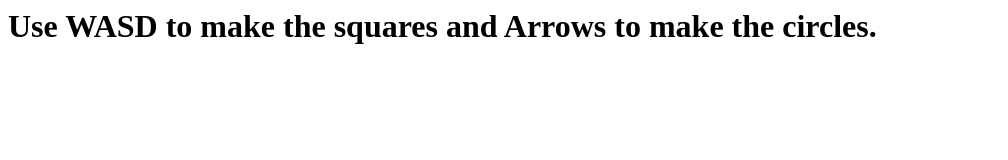
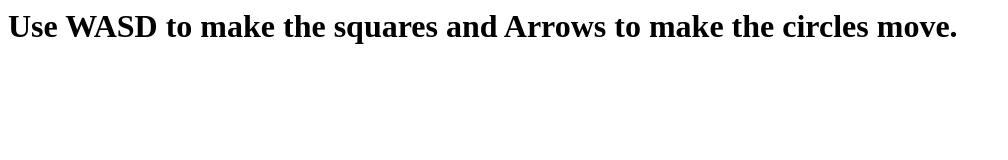
Before and after one commit to Leach-IT3049C/6-hangman-arthursr01, a plain HTML site: page index.html in a window 1280 px wide. Shown: the whole page, without its empty margins (0-1008 px from the left). Drawn offline with Linux system fonts and the light colour scheme.

Commit message:
Update index.html

```diff
--- a/index.html
+++ b/index.html
@@ -4,7 +4,7 @@
     </head>
 
     <body>
-        <h1>Use WASD to make the squares and Arrows to make the circles.</h1>
+        <h1>Use WASD to make the squares and Arrows to make the circles move.</h1>
         <canvas id="canvas">
         </canvas>
         <script src="index.js"></script>
```
